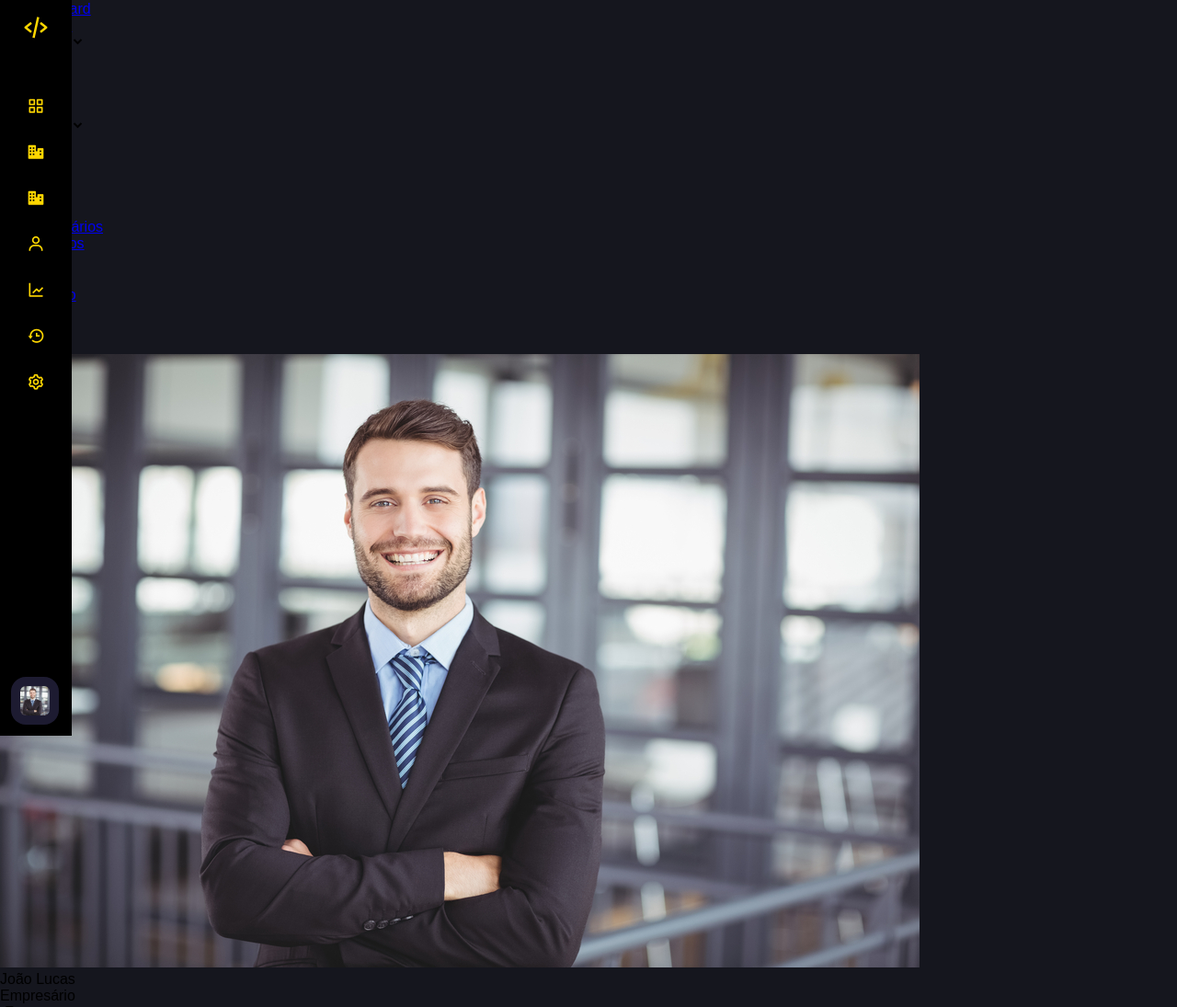
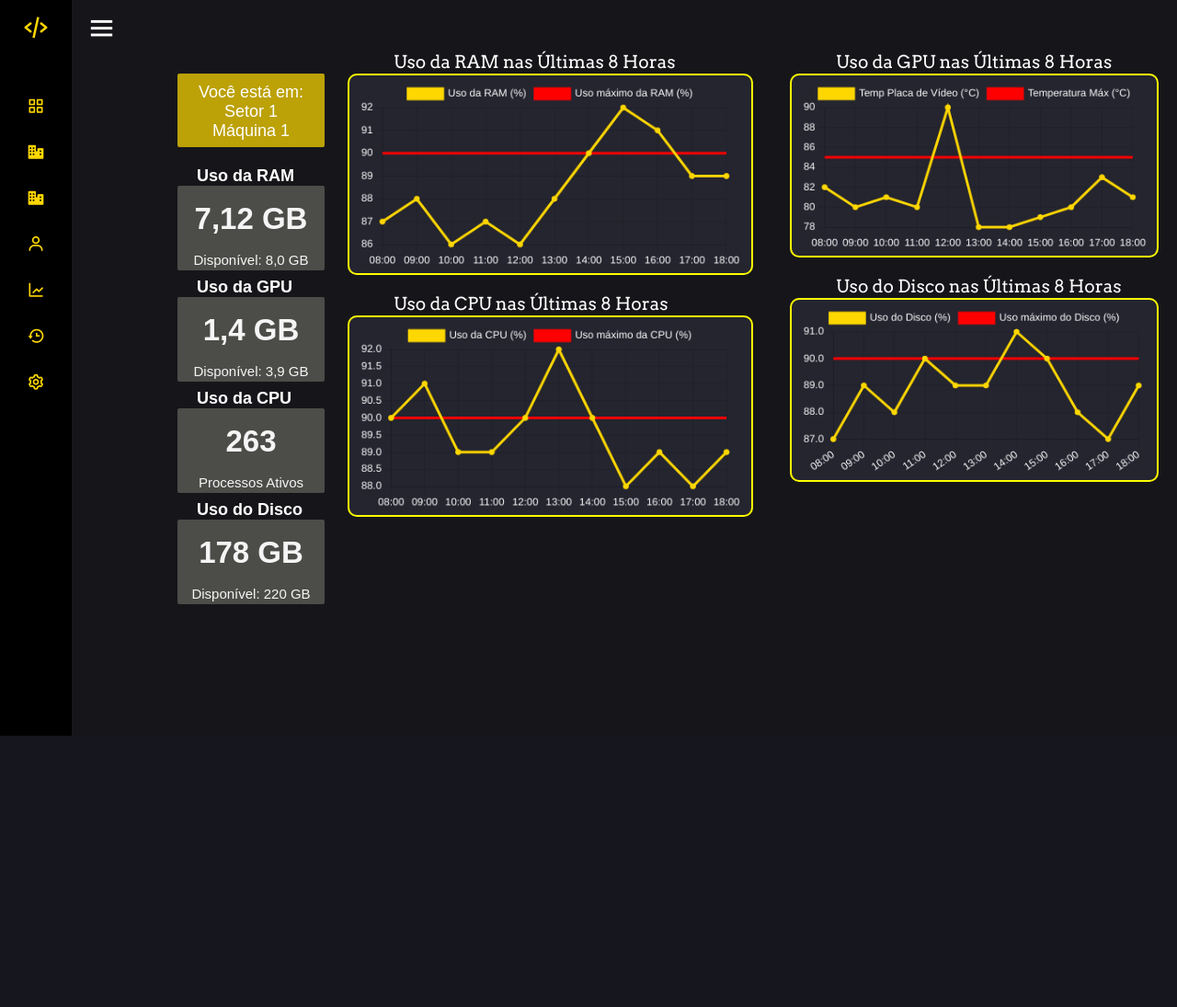
Before and after one commit to CryptoScan-Grupo4/CryptoNewWebsite, a website: page dashboard/dashboardMonitoramento.html in a window 1280 px wide. Shown: the top 1095 px of the page at 92% size. After the commit the page ends 800 px from the top, so only its background shows below. Drawn offline with nearby package versions, Linux system fonts and the light colour scheme; files that its build step writes are made by us from their sources.

Commit message:
session storage nas outras dashs

```diff
--- a/css/dash.css
+++ b/css/dash.css
@@ -452,28 +452,32 @@ body {
   top: 50%;
   transform: translateY(-50%);
 }
-.sidebar .profile-details{
+.sidebar .profile-details {
   position: fixed;
   bottom: 0;
   width: 260px;
   display: flex;
   align-items: center;
   justify-content: space-between;
-  background: #191920;
+  background: #0c0c0c;
   padding: 12px 0;
   transition: all 0.5s ease;
 }
-.sidebar.close .profile-details{
+
+.sidebar.close .profile-details {
   background: none;
 }
-.sidebar.close .profile-details{
+
+.sidebar.close .profile-details {
   width: 78px;
 }
-.sidebar .profile-details .profile-content{
+
+.sidebar .profile-details .profile-content {
   display: flex;
   align-items: center;
 }
-.sidebar .profile-details img{
+
+.sidebar .profile-details img {
   height: 52px;
   width: 52px;
   object-fit: cover;
@@ -482,22 +486,26 @@ body {
   background: #1d1b31;
   transition: all 0.5s ease;
 }
-.sidebar.close .profile-details img{
+
+.sidebar.close .profile-details img {
   padding: 10px;
 }
+
 .sidebar .profile-details .profile_name,
-.sidebar .profile-details .job{
+.sidebar .profile-details .job {
   color: #fff;
   font-size: 18px;
   font-weight: 500;
   white-space: nowrap;
 }
+
 .sidebar.close .profile-details i,
 .sidebar.close .profile-details .profile_name,
-.sidebar.close .profile-details .job{
+.sidebar.close .profile-details .job {
   display: none;
 }
-.sidebar .profile-details .job{
+
+.sidebar .profile-details .job {
   font-size: 12px;
 }
 .home-section{
--- a/dashboard/dashboardMonitoramento.html
+++ b/dashboard/dashboardMonitoramento.html
@@ -13,126 +13,12 @@
     <meta name="viewport" content="width=device-width, initial-scale=1.0">
     <link rel="icon" type="image/png" href="../img/logo.png">
 </head>
+
 <body>
     <div class="sidebar close">
         <div class="logo-details">
             <i class='bx bx-code-alt'></i>
             <span class="logo_name">Crypto Scan</span>
-            </div>
-            <ul class="nav-links">
-                <li>
-                    <a href="dashboard-cryptoScan.html">
-                        <i class='bx bx-grid-alt'></i>
-                        <span class="link_name">Dashboard</span>
-                    </a>
-                    <ul class="sub-menu blank">
-                        <li><a class="link_name" href="dashboard-cryptoScan.html">Dashborad</a></li>
-                    </ul>
-                </li>
-                <li>
-                    <div class="iocn-link">
-                        <a href="#">
-                            <i class='bx bxs-business'></i>
-                            <span class="link_name">Setor 1</span>
-                        </a>
-                        <i class='bx bxs-chevron-down arrow'></i>
-                    </div>
-                    <ul class="sub-menu">
-                        <li><a class="link_name" href="#">Setor 1</a></li>
-                        <li><a href="#">Máquina 1</a></li>
-                        <li><a href="#">Máquina 2</a></li>
-                        <li><a href="#">Máquina 3</a></li>
-                    </ul>
-                </li>
-                <li>
-                    <div class="iocn-link">
-                        <a href="#">
-                            <i class='bx bxs-business'></i>
-                            <span class="link_name">Setor 2</span>
-                        </a>
-                        <i class='bx bxs-chevron-down arrow'></i>
-                    </div>
-                    <ul class="sub-menu">
-                        <li><a class="link_name" href="#">Setor 2</a></li>
-                        <li><a href="#">Máquina 1</a></li>
-                        <li><a href="#">Máquina 2</a></li>
-                        <li><a href="#">Máquina 3</a></li>
-                        <li><a href="#">Máquina 4</a></li>
-                    </ul>
-                </li>
-                <li>
-                    <a href="#">
-                        <i class='bx bx-user'></i>
-                        <span class="link_name">Funcionários</span>
-                    </a>
-                    <ul class="sub-menu blank">
-                        <li><a class="link_name" href="#">Funcionários</a></li>
-                    </ul>
-                </li>
-                <li>
-                    <a href="#">
-                        <i class='bx bx-line-chart'></i>
-                        <span class="link_name">Chart</span>
-                    </a>
-                    <ul class="sub-menu blank">
-                        <li><a class="link_name" href="#">Chart</a></li>
-                    </ul>
-                </li>
-                <!-- <li>
-                    <div class="iocn-link">
-                        <a href="#">
-                            <i class='bx bx-plug'></i>
-                            <span class="link_name">Plugins</span>
-                        </a>
-                        <i class='bx bxs-chevron-down arrow'></i>
-                    </div>
-                    <ul class="sub-menu">
-                        <li><a class="link_name" href="#">Plugins</a></li>
-                        <li><a href="#">UI Face</a></li>
-                        <li><a href="#">Pigments</a></li>
-                        <li><a href="#">Box Icons</a></li>
-                    </ul>
-                </li> -->
-                <!-- <li>
-                    <a href="#">
-                        <i class='bx bx-compass'></i>
-                        <span class="link_name">Explore</span>
-                    </a>
-                    <ul class="sub-menu blank">
-                        <li><a class="link_name" href="#">Explore</a></li>
-                    </ul>
-                </li> -->
-                <li>
-                    <a href="#">
-                        <i class='bx bx-history'></i>
-                        <span class="link_name">Histórico</span>
-                    </a>
-                    <ul class="sub-menu blank">
-                        <li><a class="link_name" href="#">Histórico</a></li>
-                    </ul>
-                </li>
-                <li>
-                    <a href="#">
-                        <i class='bx bx-cog'></i>
-                        <span class="link_name">Setting</span>
-                    </a>
-                    <ul class="sub-menu blank">
-                        <li><a class="link_name" href="#">Setting</a></li>
-                    </ul>
-                </li>
-                <li>
-                    <div class="profile-details">
-                        <div class="profile-content">
-                            <img src="../img/user.jpg" alt="profileImg">
-                        </div>
-                        <div class="name-job">
-                            <div class="profile_name">João Lucas</div>
-                            <div class="job">Empresário</div>
-                        </div>
-                        <i class='bx bx-log-out'></i>
-                    </div>
-                </li>
-            </ul>
         </div>
         <ul class="nav-links">
             <li>
@@ -238,11 +124,9 @@
             <li>
                 <div class="profile-details">
                     <div class="profile-content">
-                        <img src="../img/user.jpg" alt="profileImg">
                     </div>
                     <div class="name-job">
-                        <div class="profile_name">João Lucas</div>
-                        <div class="job">Empresário</div>
+                        <div class="profile_name" id="profile_name"></div>
                     </div>
                     <i class='bx bx-log-out'></i>
                 </div>
@@ -255,20 +139,25 @@
             <div class="fora-da-sidebar">
 
                 <div class="container-avisos">
+                    <div class="container-avisos">
                         <div class="setor">Você está em: <br> Setor 1 <br> Máquina 1</div>
 
                         <span style="color: white;"><b>Uso da RAM</b></span>
-                    <div class="status-geral"> <br> <b class="uso-componente">7,12 GB</b> <br> <br>Disponível: 8,0 GB</div>
+                        <div class="status-geral"> <br> <b class="uso-componente">7,12 GB</b> <br> <br>Disponível: 8,0 GB
+                        </div>
 
                         <span style="color: white;"><b>Uso da GPU</b></span>
-                    <div class="status-geral"> <br> <b class="uso-componente">1,4 GB</b> <br> <br>Disponível: 3,9 GB</div>
+                        <div class="status-geral"> <br> <b class="uso-componente">1,4 GB</b> <br> <br>Disponível: 3,9 GB
+                        </div>
 
                         <span style="color: white;"><b>Uso da CPU</b></span>
                         <div class="status-geral"> <br> <b class="uso-componente">263</b> <br> <br>Processos Ativos</div>
 
                         <span style="color: white;"><b>Uso do Disco</b></span>
-                    <div class="status-geral"> <br> <b class="uso-componente">178 GB</b> <br> <br>Disponível: 220 GB</div>
+                        <div class="status-geral"> <br> <b class="uso-componente">178 GB</b> <br> <br>Disponível: 220 GB
+                        </div>
 
+                    </div>
                 </div>
 
                 <div class="graficos">
@@ -296,6 +185,7 @@
                     </div>
                 </div>
             </div>
+        </div>
     </section>
 
 </body>
@@ -316,6 +206,8 @@
     sidebarBtn.addEventListener("click", () => {
         sidebar.classList.toggle("close");
     });
+
+    profile_name.innerHTML = sessionStorage.NOME_FUNCIONARIO
 </script>
 
 <script>
@@ -342,7 +234,6 @@
         }
     };
 </script>
-
 <script>
     const labels_ram = [
         '08:00',
```
Also changed, not shown: dashboard/dashboardMonitoramentoRuim.html (+3 -3 lines). Lines whose indentation alone changed are shown as unchanged.
